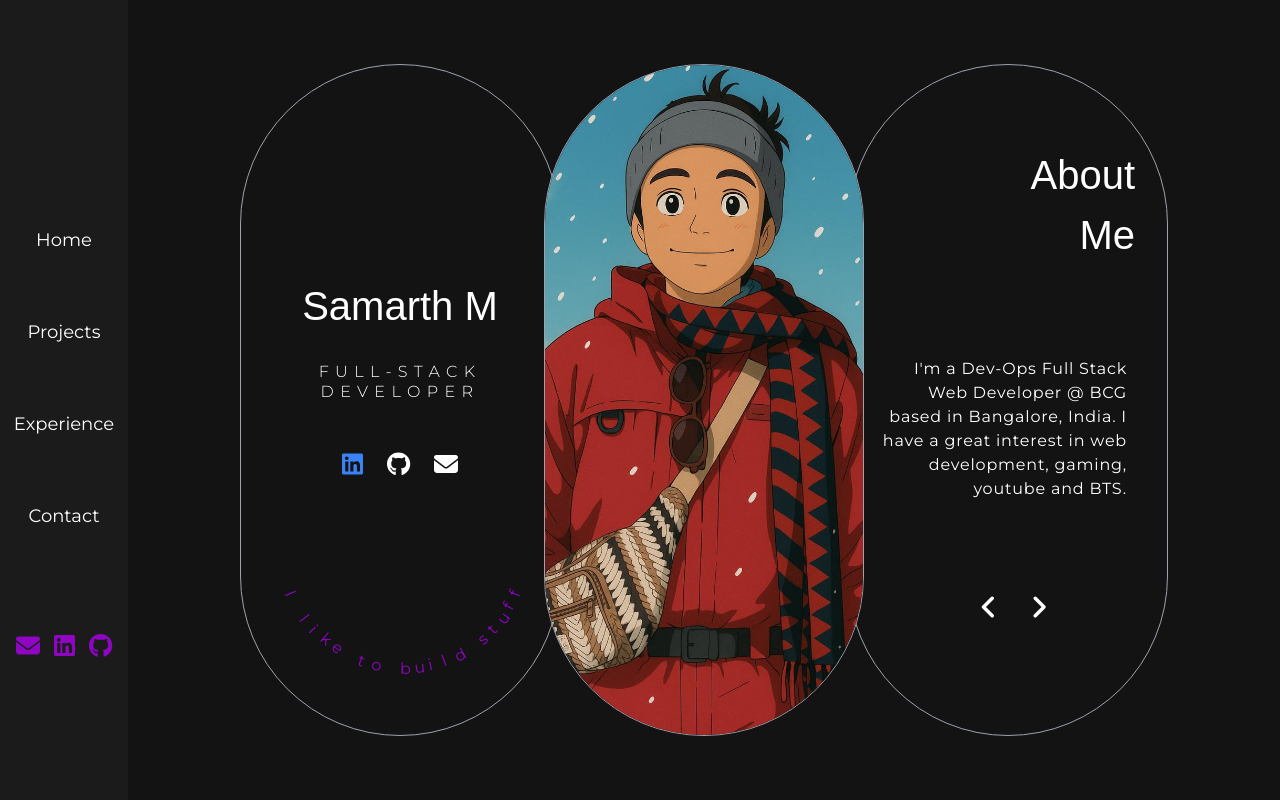
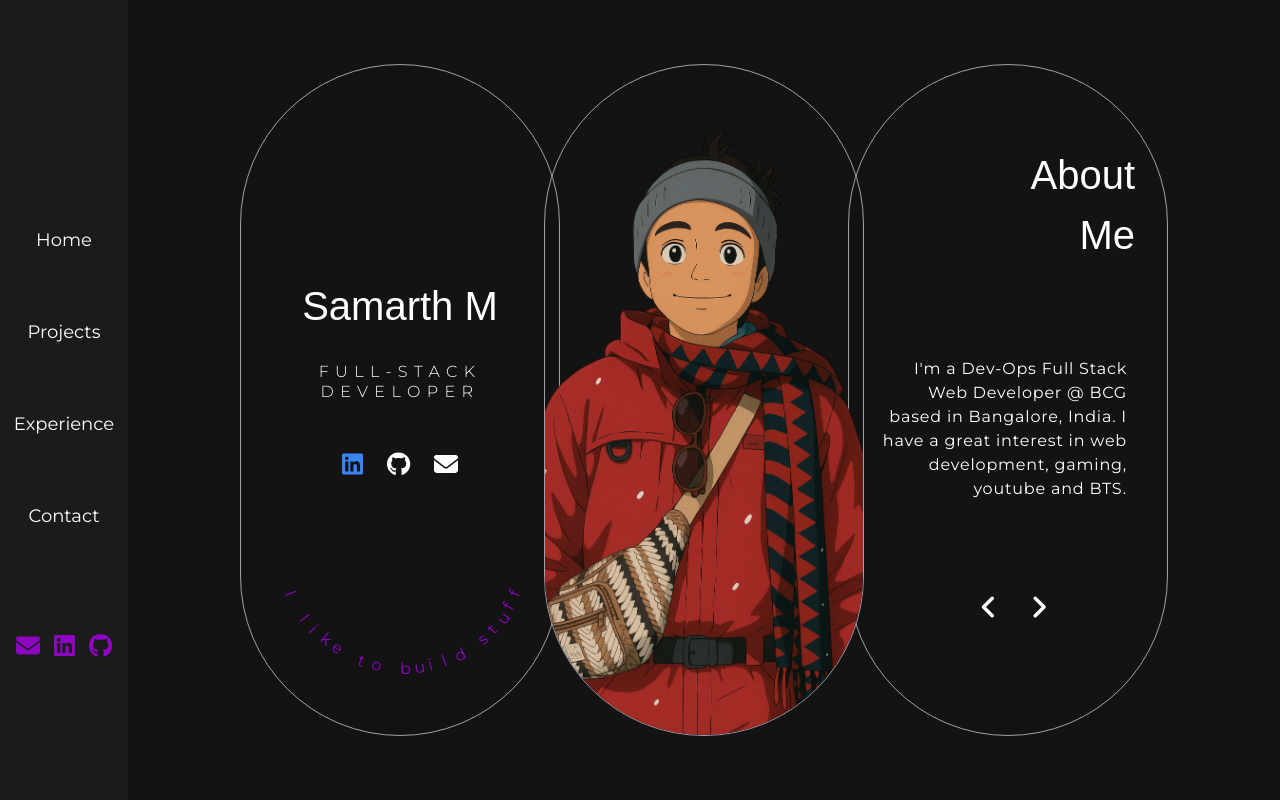
Before and after one commit to SamEarth79/portfolio-blog, a React (Create React App) app: page / in a window 1280 px wide. Shown: the top 800 px of the page. Built offline with nearby package versions, Linux system fonts and the light colour scheme; a web font is replaced by a local one.

Commit message:
Updated hero img

```diff
--- a/src/Home.js
+++ b/src/Home.js
@@ -229,12 +229,12 @@ function Home() {
                         ref={(el) => {
                             purplebg = el;
                         }}
-                        className="purplebg z-20 w-full h-full grid place-content-center border-[0.8px] border-gray-400 overflow-hidden relative rounded-full  bg-no-repeat "
+                        className="purplebg z-20 w-full h-full grid place-content-end border-[0.8px] border-gray-400 overflow-hidden relative rounded-full  bg-no-repeat "
                     >
                                 {/* <div className="bg-white aspect-square rounded-full w-11/12 mx-auto absolute bottom-0 left-1/2 -translate-x-1/2 z-40"></div> */}
                                 <img
-                                    src={require("./stock/meeeeeeeeee.jpeg")}
-                                    className="z-50 relative h-[42em] object-cover"
+                                    src={require("./stock/meeeeeeeeee-bg.png")}
+                                    className="z-50 relative h-[38em] object-cover"
                                     alt="me"
                                 />
                                 {/* <div className="bg-inherit border-[0.4rem] border-b-accent border-t-transparent border-l-transparent border-r-transparent aspect-square rounded-full w-11/12 absolute bottom-0 left-1/2 -translate-x-1/2 z-50"></div> */}
```
